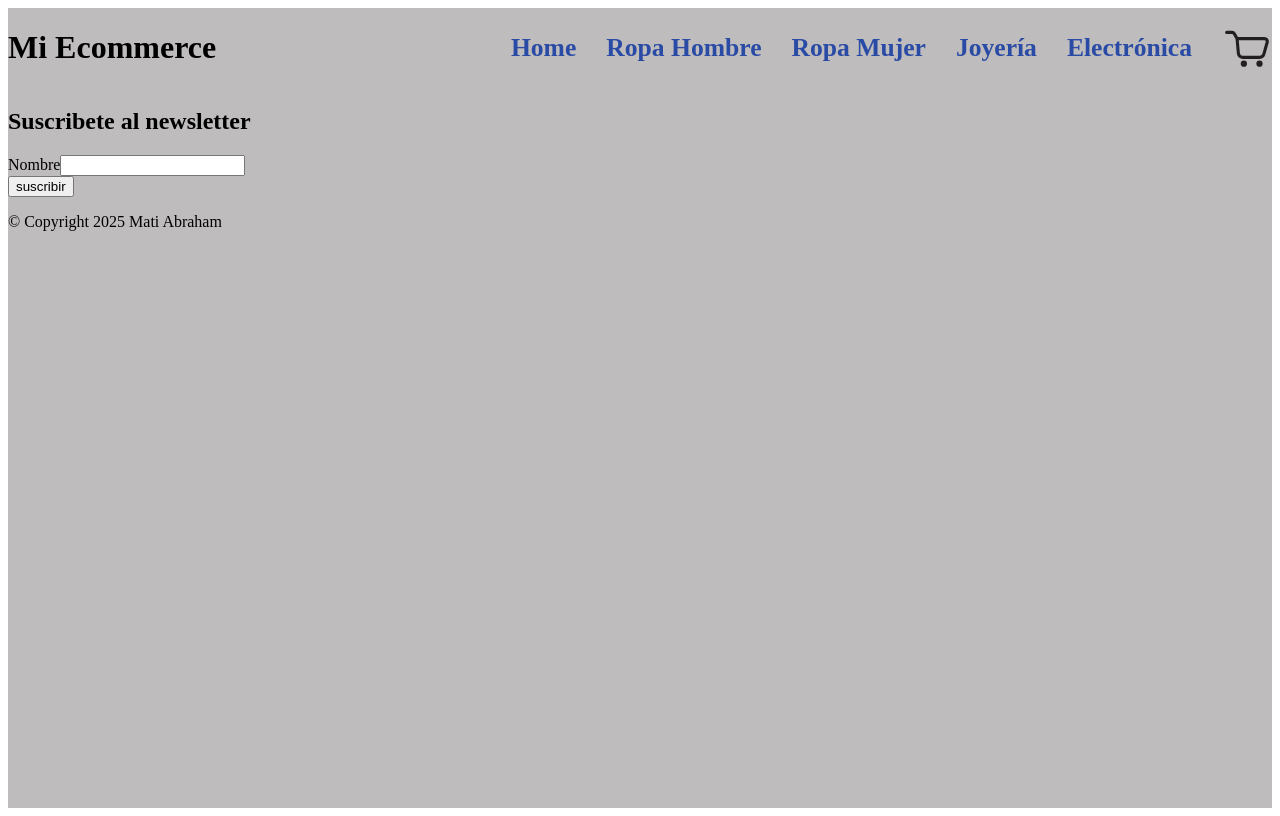
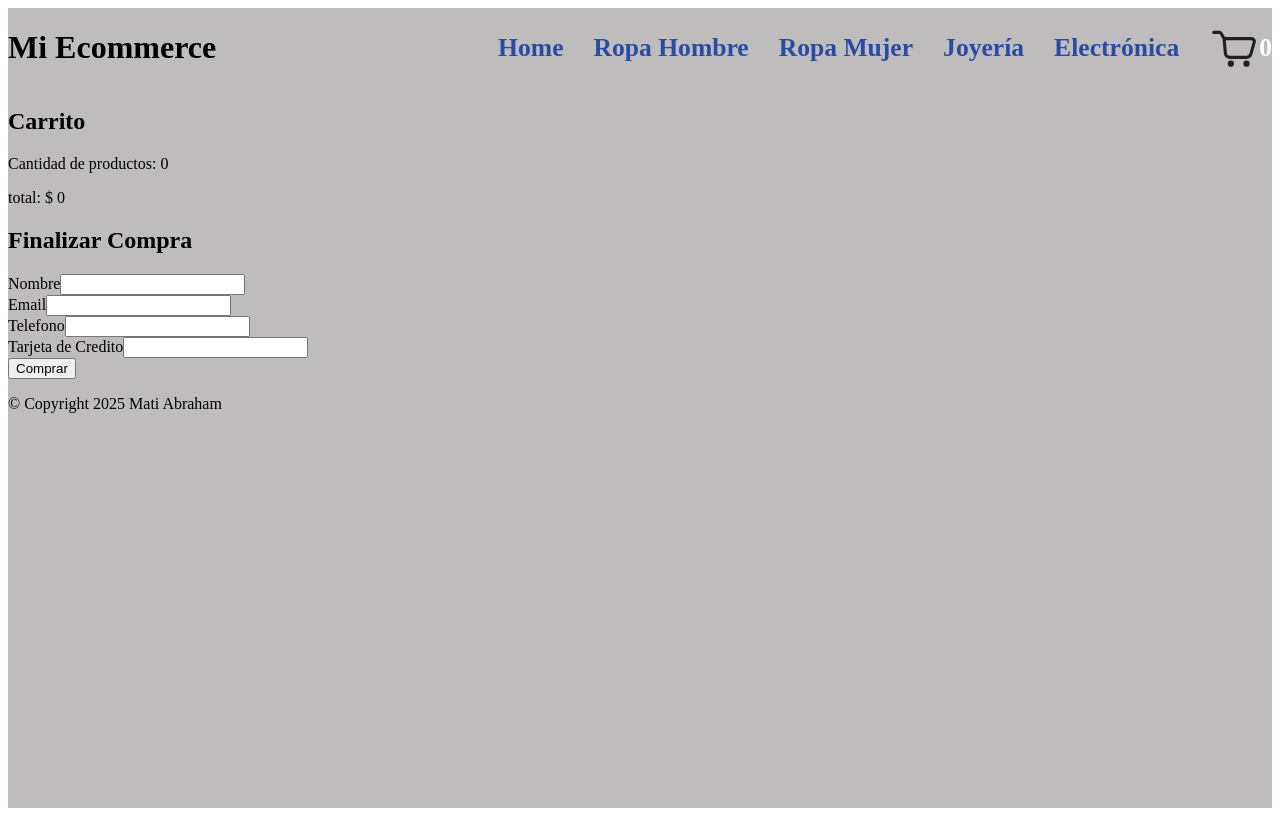
Before and after one commit to matiabraham/mi-proyecto, a React (Vite) app: page /carrito in a window 1280 px wide. Built offline with nearby package versions, Linux system fonts and the light colour scheme.

Commit message:
me falta lo de firebase

```diff
--- a/package.json
+++ b/package.json
@@ -12,6 +12,7 @@
   "dependencies": {
     "react": "^19.0.0",
     "react-dom": "^19.0.0",
+    "react-hot-toast": "^2.5.2",
     "react-router-dom": "^7.4.0"
   },
   "devDependencies": {
--- a/src/App.css
+++ b/src/App.css
@@ -31,6 +31,7 @@ header {
 .barra-nav {
   display: flex;
   gap: 30px;
+  margin-right: 10;
 }
 
 .barra-nav__link {
@@ -62,3 +63,25 @@ header {
 .product-card__image {
   width: 100%;
 }
+
+.descripcion-producto {
+    width: 30%;
+    background-color: #f2f2f2;
+    padding: 0.5rem 1rem;
+    border-radius: 8px;
+
+
+}
+
+.imagen-producto{
+  width: 200px;
+}
+
+.productos-carrito{
+  display: flex;
+}
+
+.image-carrito {
+  width:100px;
+  height: 100px;
+}
--- a/src/App.jsx
+++ b/src/App.jsx
@@ -5,7 +5,8 @@ import { Routes, Route } from "react-router-dom";
 import ItemListContainer from "./components/ItemListContainer";
 import Cart from "./components/Cart";
 import ProductDetailContainer from "./components/productDetailContainer";
-import CartProvider from "./components/cartContext";
+import CartProvider from "./components/CartContext";
+import { Toaster } from "react-hot-toast";
 
 const App = () => {
 
@@ -19,6 +20,7 @@ const App = () => {
         <Route path="carrito" element={<Cart />} />
       </Routes>
       <Footer />
+      <Toaster />
     </CartProvider>
   );
 };
--- /dev/null
+++ b/src/Assets/utils/api.js
@@ -0,0 +1,4 @@
+export const getProductsUrl = (categoryId) =>
+  categoryId === undefined
+    ? "https://fakestoreapi.com/products"
+    : `https://fakestoreapi.com/products/category/${encodeURIComponent(categoryId)}`
--- a/src/components/Cart.jsx
+++ b/src/components/Cart.jsx
@@ -1,10 +1,29 @@
+import { useContext } from "react";
 import Formulario from "./Formulario";
+import { cartContext } from "./CartContext";
 
 const Cart = () => {
+  const valorContexto = useContext(cartContext);
+  console.log(valorContexto);
+
   return (
-  <div>
-    <Formulario />
-  </div>
-  )
+    <div>
+      <h2>Carrito</h2>
+      <p>Cantidad de productos: {valorContexto.cantProd}</p>
+      <p>total: $ {valorContexto.totalPrecio}</p>
+      <ul>
+        {valorContexto.carrito.map((item, indice) => {
+          return (
+            <li className="productos-carrito" key={indice.id}>
+              <p>
+                {item.title} - unidad : ${item.price}
+              </p> <img className="image-carrito" src={item.image} alt="" />
+            </li>
+          );
+        })}
+      </ul>
+      <Formulario />
+    </div>
+  );
 };
 export default Cart;
--- a/src/components/CartWidget.jsx
+++ b/src/components/CartWidget.jsx
@@ -1,15 +1,15 @@
 import { NavLink } from "react-router-dom";
 import carrito from "../Assets/carrito.svg";
 import { useContext } from "react";
-import { cartContext } from "./cartContext";
+import { cartContext } from "./CartContext";
 
 const CartWidget = () => {
-  const valor = useContext(cartContext);
-  console.log(valor);
+  const valorContexto = useContext(cartContext);
 
   return (
     <NavLink to="/carrito" className="barra-nav__link">
       <img src={carrito} alt="carrito" className="carrito__icono" />
+      {valorContexto.cantProd}
     </NavLink>
   );
 };
--- a/src/components/Formulario.jsx
+++ b/src/components/Formulario.jsx
@@ -1,31 +1,69 @@
 import { useState } from "react";
 import Input from "./Input";
+import toast from "react-hot-toast";
 
 function Formulario() {
-  const [valorDelInput, setValorDelInput] = useState("");
+  const [valorDelInputNombre, setValorDelInputNombre] = useState("");
+  const [valorDelInputEmail, setValorDelInputEmail] = useState("");
+  const [valorDelInputTelefono, setValorDelInputTelefono] = useState("");
+  const [valorDelInputTarjeta, setValorDelInputTarjeta] = useState("");
 
   const handleSubmit = (event) => {
     event.preventDefault();
-    console.log("El usuario escribio : " + valorDelInput);
+    console.log(
+      "El usuario escribio : " +
+        valorDelInputNombre +
+        " " +
+        valorDelInputEmail +
+        " " +
+        valorDelInputTelefono +
+        " " +
+        valorDelInputTarjeta
+    );
   };
 
-  const saludar = (event) => {};
+  const handleInputValueNombre = (data) => {
+    setValorDelInputNombre(data);
+  };
 
-  const handleTitle = (event) => {};
+  const handleInputValueEmail = (data) => {
+    setValorDelInputEmail(data);
+  };
 
-  const handleInputValue = (data) => {
-    setValorDelInput(data);
+  const handleInputValueTelefono = (data) => {
+    setValorDelInputTelefono(data);
+  };
+
+  const handleInputValueTarjeta = (data) => {
+    setValorDelInputTarjeta(data);
   };
 
   return (
-    <div onClick={saludar}>
-      <h2 onClick={handleTitle}>Suscribete al newsletter</h2>
+    <div>
+      <h2>Finalizar Compra</h2>
       <form onSubmit={handleSubmit}>
         <div>
           <label htmlFor="nombre">Nombre</label>
-          <Input onInputValue={handleInputValue} />
+          <Input onInputValue={handleInputValueNombre} />
         </div>
-        <button type="submit">suscribir</button>
+        <div>
+          <label htmlFor="nombre">Email</label>
+          <Input onInputValue={handleInputValueEmail} />
+        </div>
+        <div>
+          <label htmlFor="nombre">Telefono</label>
+          <Input onInputValue={handleInputValueTelefono} />
+        </div>
+        <div>
+          <label htmlFor="nombre">Tarjeta de Credito</label>
+          <Input onInputValue={handleInputValueTarjeta} />
+        </div>
+        <button
+          type="submit"
+          onClick={() => toast.success("Compra realizada con éxito!")}
+        >
+          Comprar
+        </button>
       </form>
     </div>
   );
--- a/src/components/ItemListContainer.jsx
+++ b/src/components/ItemListContainer.jsx
@@ -1,6 +1,7 @@
 import { useState, useEffect } from "react";
 import Item from "./Item";
 import { useParams } from "react-router-dom";
+import { getProductsUrl } from "../Assets/utils/api";
 
 const ItemListContainer = () => {
 
@@ -9,16 +10,10 @@ const ItemListContainer = () => {
 
 
   useEffect(() => {
-    const url =
-      params.id === undefined
-        ? "https://fakestoreapi.com/products"
-        : `https://fakestoreapi.com/products/category/${encodeURIComponent(
-            params.id
-          )}`;
 
-    fetch(url)
+    fetch(getProductsUrl(params.id))
       .then((res) => res.json())
-      .then((res) => setResultado(res))
+      .then((data) => setResultado(data))
       .catch((error) => {
         console.error("Hubo un error al obtener los productos:", error);
       });
--- a/src/components/cartContext.jsx
+++ b/src/components/cartContext.jsx
@@ -6,15 +6,26 @@ export const Provider = cartContext.Provider;
 const CartProvider = (props) => {
 
   const [carrito,setCarrito] = useState ([]);
-  const [cantProd, setcantProd] = useState(0);
+  const [cantProd, setCantProd] = useState(0);
   const [totalPrecio, setTotalPrecio] = useState(0);
 
-  const handleAgregar = (producto) => {}
+  const handleAgregar = (producto) => {
+
+    const copia = [...carrito]
+
+    copia.push(producto)
+
+    setCarrito(copia)
+    setCantProd(cantProd + 1)
+    setTotalPrecio(totalPrecio + producto.price)
+    console.log(copia)
+  }
+
 
   const handleElimilar = (producto) => {}
 
   const handleVaciar = () => {
-    setcantProd(0);
+    setCantProd(0);
     setTotalPrecio(0);
     setCarrito([]);
   }
@@ -22,6 +33,7 @@ const CartProvider = (props) => {
   const valorContexto = {
     carrito,
     cantProd,
+    setCantProd,
     totalPrecio,
     handleAgregar,
     handleElimilar,
--- a/src/components/productDetailContainer.jsx
+++ b/src/components/productDetailContainer.jsx
@@ -1,16 +1,34 @@
-import { useContext } from "react";
+import { useState, useEffect, useContext } from "react";
 import { useParams } from "react-router-dom";
+import { cartContext } from "./CartContext"; // asegurate del path correcto
+import toast from "react-hot-toast";
 
 const ProductDetailContainer = () => {
+  const [producto, setProducto] = useState({});
+  const params = useParams();
+  const valorContexto = useContext(cartContext);
 
-  const params = useParams();
+  useEffect(() => {
+    fetch(`https://fakestoreapi.com/products/${params.id}`)
+      .then((res) => res.json())
+      .then((data) => setProducto(data))
+      .catch((error) => {
+        console.error("Hubo un error al obtener el producto:", error);
+      });
+  }, []);
 
   const handleClick = () => {
-    valorDelContexto.setCantidadProductos(valorDelContexto.cantProd + 1)
-  }
+    toast.success("Agregado al carrito")
+    valorContexto.handleAgregar(producto)
+  };
+
+  if (!producto) return <p>Cargando producto...</p>;
 
   return (
     <div className="flex-grow">
+      <h2>{producto.title} - ${producto.price}</h2>
+      <img className="imagen-producto" src={producto.image} alt={producto.title}/>
+      <p className="descripcion-producto">{producto.description}</p>
       <button onClick={handleClick}>Agregar al Carrito</button>
     </div>
   );
```
Also changed, not shown: 1 other file (tests, documents, lock files or other folders).
